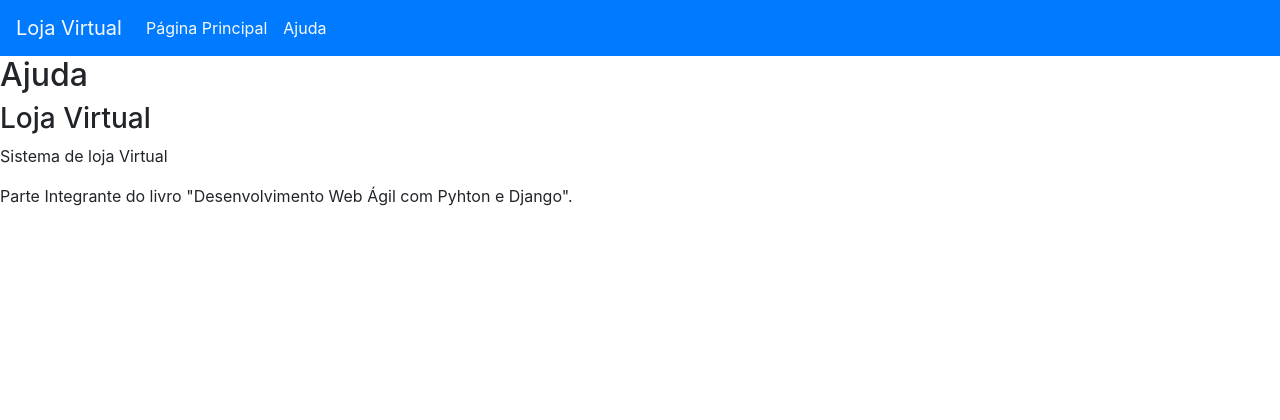
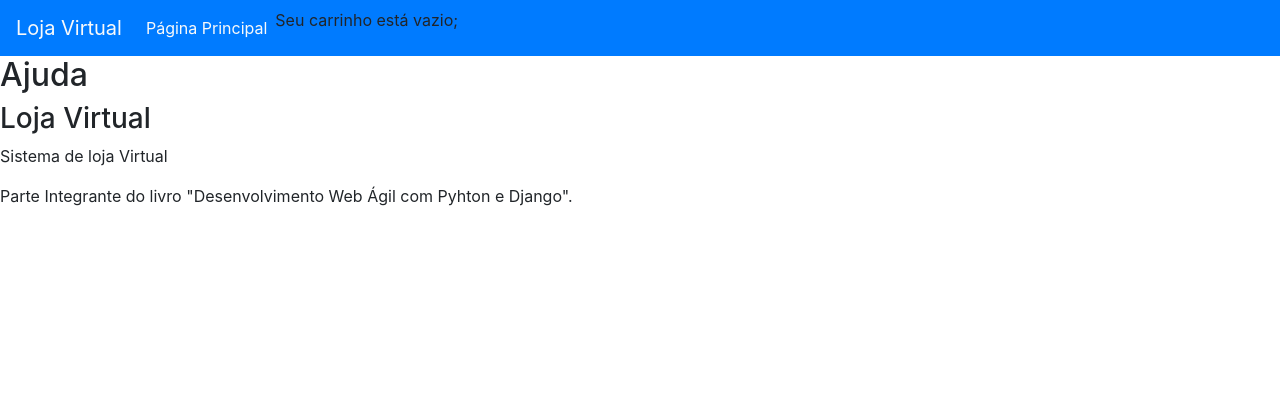
Before and after one commit to filipevsco/lojavirtual-altabooks, a Django app: template prj_lojavirtual/templates/ajuda.html in a window 1280 px wide. Shown: the top 420 px of the page. Run offline with Django 3.2, Linux system fonts and the light colour scheme; the template is opened without the code that fills it, so the values that code supplies are empty; some libraries are stand-ins or nearby versions.

Commit message:
funcao de carrinho em todos templates

```diff
--- a/prj_lojavirtual/lojavirtual/settings.py
+++ b/prj_lojavirtual/lojavirtual/settings.py
@@ -67,6 +67,7 @@ TEMPLATES = [
                 'django.template.context_processors.request',
                 'django.contrib.auth.context_processors.auth',
                 'django.contrib.messages.context_processors.messages',
+                'carrinho.context_processors.carrinho',
             ],
         },
     },
--- a/prj_lojavirtual/templates/carrinho/detalhes.html
+++ b/prj_lojavirtual/templates/carrinho/detalhes.html
@@ -5,7 +5,7 @@
 {% endblock %}
 
 {% block conteudo %}
-    <table>
+    <table class="table table-striped">
         <thead>
             <tr>
                 <th>Imagem</th>
--- a/prj_lojavirtual/templates/snippets/barra_navegacao.html
+++ b/prj_lojavirtual/templates/snippets/barra_navegacao.html
@@ -17,8 +17,16 @@
                 </a>
             </li>
             <li class="nav-item">
-                <a class="nav-link text-light"
-                   href="/ajuda/">Ajuda</a>
+                {% with quantidade_itens=carrinho|length %}
+                    {% if carrinho|length > 0 %}
+                        Seu carrinho de compras:
+                        <a class="nav-link text-light" href=" {% url 'carrinho:detalhes_carrinho' %}">
+                            {{ quantidade_itens }} produto {{ quantidade_itens|pluralize }} - R$ {{ carrinho.get_total_geral }}
+                        </a>
+                    {% else %}
+                        Seu carrinho está vazio;
+                    {% endif %}
+                {% endwith %}
             </li>
         </ul>
     </div>
```
Also changed, not shown: prj_lojavirtual/carrinho/context_processors.py (added, +7 -0 lines).
